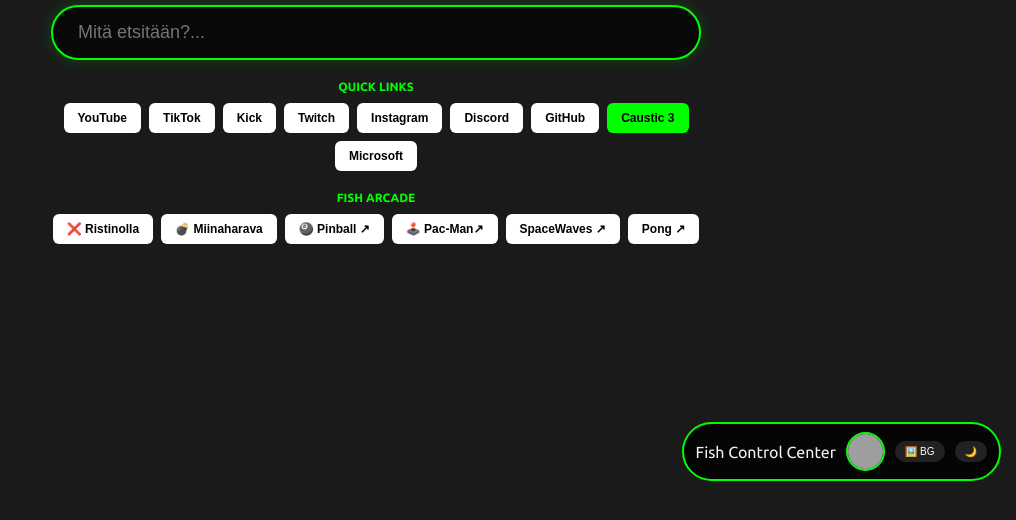
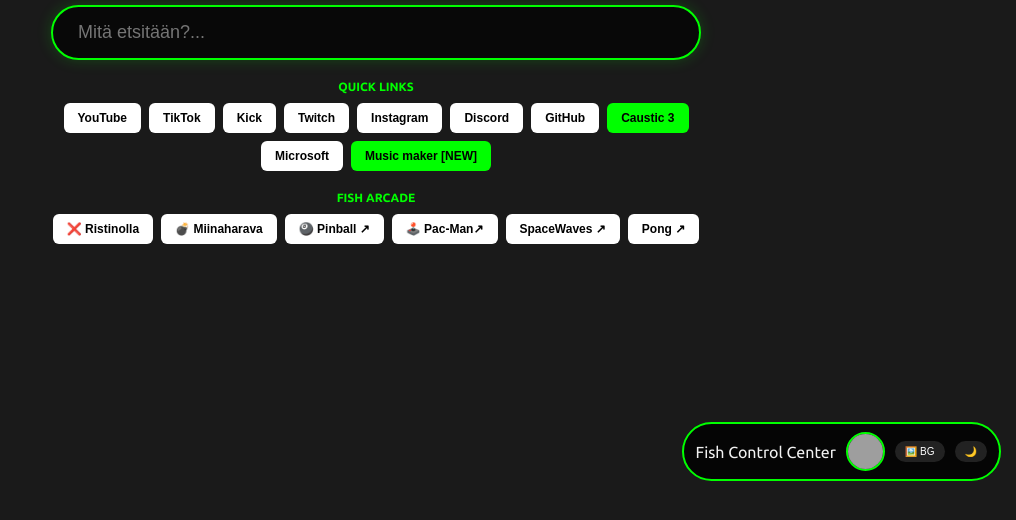
Before and after one commit to KingdomOfFinland/Simple-Engine, a plain HTML site: page index.html in a window 1280 px wide. Shown: the part 304-824 px from the top of the page, without its empty margins (264-1280 px from the left). Drawn offline with Linux system fonts and the light colour scheme; grey boxes are pictures that could not be loaded.

Commit message:
Update index.html

```diff
--- a/index.html
+++ b/index.html
@@ -66,6 +66,7 @@
             <button class="s-btn" onclick="openS('https://github.com/KingdomOfFinland')">GitHub</button>
             <button class="s-btn" style="background: var(--accent);" onclick="openS('https://singlecellsoftware.com/caustic3.html')">Caustic 3</button>
             <button class="s-btn" onclick="openS('https://microsoft.com/')">Microsoft</button>
+            <button class="s-btn" style="background: var(--accent);" onclick="openS('https://kingdomoffinland.github.io/music-makerfish')">Music maker [NEW]</button>
         </div>
 
         <div class="grid-label">Fish Arcade</div>
```
